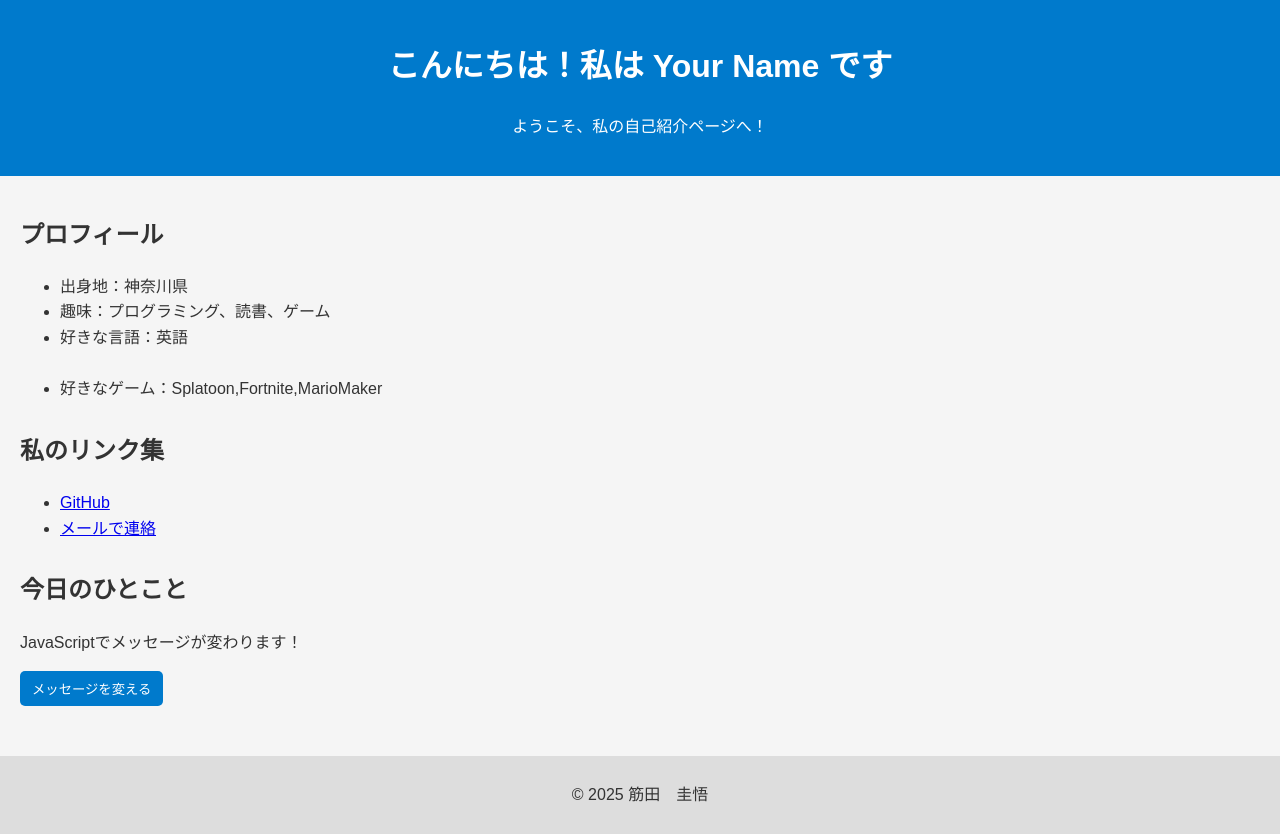
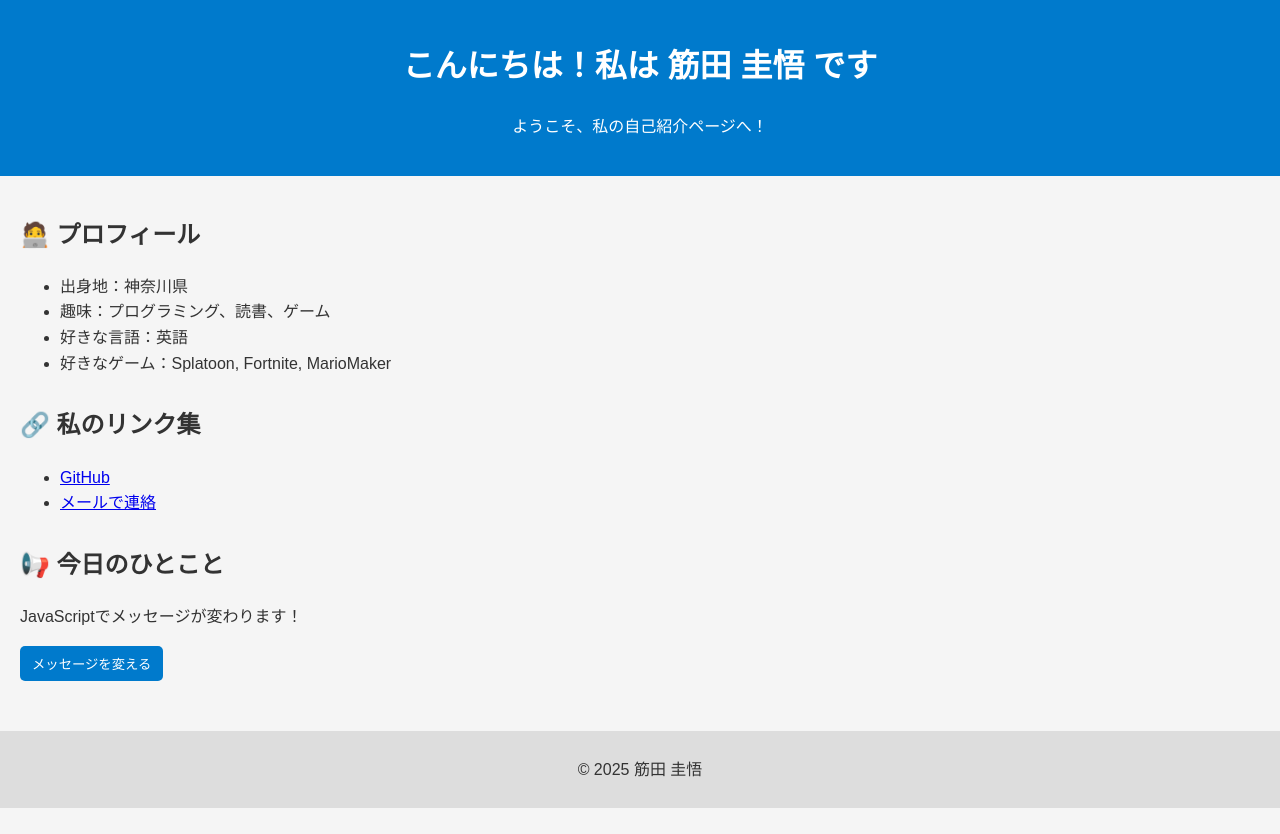
Before and after one commit to ke955/ke955.github.io, a plain HTML site: page index.html in a window 1280 px wide. After the commit the page ends 808 px from the top, so only its background shows below. Drawn offline with Linux system fonts and the light colour scheme.

Commit message:
Update index.html

```diff
--- a/index.html
+++ b/index.html
@@ -5,42 +5,42 @@
   <meta name="viewport" content="width=device-width, initial-scale=1">
   <title>keigoのホームページ</title>
   <link rel="stylesheet" href="style.css">
+  <link href="https://fonts.googleapis.com/css2?family=Orbitron:wght@500&display=swap" rel="stylesheet">
 </head>
 <body>
   <header>
-    <h1>こんにちは！私は <span id="name">Your Name</span> です</h1>
+    <h1>こんにちは！私は <span id="name">筋田 圭悟</span> です</h1>
     <p>ようこそ、私の自己紹介ページへ！</p>
   </header>
 
   <main>
-    <section>
-      <h2>プロフィール</h2>
+    <section class="glass">
+      <h2>🧑‍💻 プロフィール</h2>
       <ul>
         <li>出身地：神奈川県</li>
         <li>趣味：プログラミング、読書、ゲーム</li>
-        <li>好きな言語：英語　</li>
-      　　<li>好きなゲーム：Splatoon,Fortnite,MarioMaker</li>
-
+        <li>好きな言語：英語</li>
+        <li>好きなゲーム：Splatoon, Fortnite, MarioMaker</li>
       </ul>
     </section>
 
-    <section>
-      <h2>私のリンク集</h2>
+    <section class="glass">
+      <h2>🔗 私のリンク集</h2>
       <ul>
         <li><a href="https://github.com/ke955" target="_blank">GitHub</a></li>
         <li><a href="mailto:keigo.sj@gmail.com">メールで連絡</a></li>
       </ul>
     </section>
 
-    <section>
-      <h2>今日のひとこと</h2>
+    <section class="glass">
+      <h2>📢 今日のひとこと</h2>
       <p id="message">JavaScriptでメッセージが変わります！</p>
       <button onclick="changeMessage()">メッセージを変える</button>
     </section>
   </main>
 
   <footer>
-    <p>&copy; 2025 筋田　圭悟</p>
+    <p>&copy; 2025 筋田 圭悟</p>
   </footer>
 
   <script src="script.js"></script>
```
